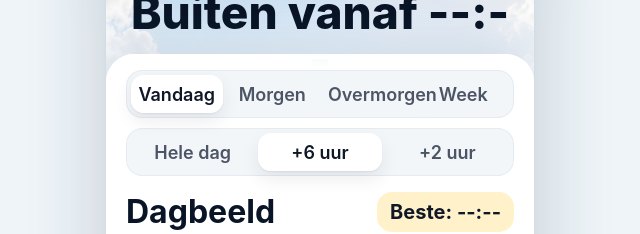
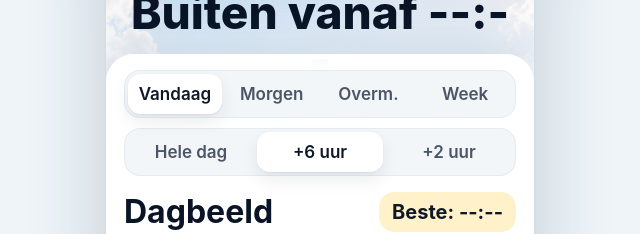
Before and after one commit to jwamsterdam/rainplay, a React (Vite) app: page / in a window 1280 px wide. Shown: the part 327-561 px from the top of the page, without its empty margins (320-960 px from the left). Built offline with nearby package versions, Linux system fonts and the light colour scheme; no server answers.

Commit message:
Labels today, tomorrow etc fixed

```diff
--- a/src/components/SegmentedControl.tsx
+++ b/src/components/SegmentedControl.tsx
@@ -4,6 +4,7 @@ type SegmentedControlProps<T extends string> = {
   value: T;
   onChange: (value: T) => void;
   compact?: boolean;
+  displayLabels?: Partial<Record<T, string>>;
 };
 
 export function SegmentedControl<T extends string>({
@@ -12,20 +13,27 @@ export function SegmentedControl<T extends string>({
   value,
   onChange,
   compact = false,
+  displayLabels,
 }: SegmentedControlProps<T>) {
   return (
     <div className={compact ? "segmented segmented-compact" : "segmented"} role="group" aria-label={label}>
-      {options.map((option) => (
+      {options.map((option) => {
+        const displayLabel = displayLabels?.[option] ?? option;
+
+        return (
           <button
+            aria-label={option}
             aria-pressed={option === value}
             className={option === value ? "segment active" : "segment"}
             key={option}
             onClick={() => onChange(option)}
+            title={option}
             type="button"
           >
-          {option}
+            {displayLabel}
           </button>
-      ))}
+        );
+      })}
     </div>
   );
 }
--- a/src/screens/WeatherScreen.tsx
+++ b/src/screens/WeatherScreen.tsx
@@ -59,7 +59,13 @@ export function WeatherScreen() {
       </section>
 
       <section className="decision-sheet" aria-label="Buitenadvies">
-        <SegmentedControl label="Dag kiezen" onChange={setDay} options={dayOptions} value={day} />
+        <SegmentedControl
+          displayLabels={{ Overmorgen: "Overm." }}
+          label="Dag kiezen"
+          onChange={setDay}
+          options={dayOptions}
+          value={day}
+        />
         <SegmentedControl
           compact
           label="Tijdshorizon kiezen"
--- a/src/styles.css
+++ b/src/styles.css
@@ -154,7 +154,7 @@ button {
   height: 62dvh;
   min-height: 510px;
   margin: 0 auto;
-  padding: 16px 20px max(12px, env(safe-area-inset-bottom));
+  padding: 16px 18px max(12px, env(safe-area-inset-bottom));
   border-radius: var(--radius-sheet) var(--radius-sheet) 0 0;
   background: var(--color-surface);
   box-shadow: var(--shadow-sheet);
@@ -164,9 +164,9 @@ button {
 .segmented {
   display: grid;
   grid-template-columns: repeat(4, minmax(0, 1fr));
-  gap: var(--space-1);
+  gap: 3px;
   min-height: 48px;
-  padding: 4px;
+  padding: 3px;
   border: 1px solid rgba(226, 232, 240, 0.74);
   border-radius: var(--radius-control);
   background: var(--color-control);
@@ -183,13 +183,17 @@ button {
 .segment {
   min-width: 0;
   min-height: 38px;
-  padding: 0 6px;
+  padding: 0 4px;
   border: 0;
   border-radius: var(--radius-control-inner);
   background: transparent;
   color: #4b5565;
-  font-size: clamp(13px, 3.65vw, 18px);
+  font-size: clamp(12px, 3.45vw, 17px);
   font-weight: 560;
+  letter-spacing: 0;
+  overflow: hidden;
+  text-overflow: ellipsis;
+  white-space: nowrap;
 }
 
 .segment.active {
```
Lines whose indentation alone changed are shown as unchanged.
